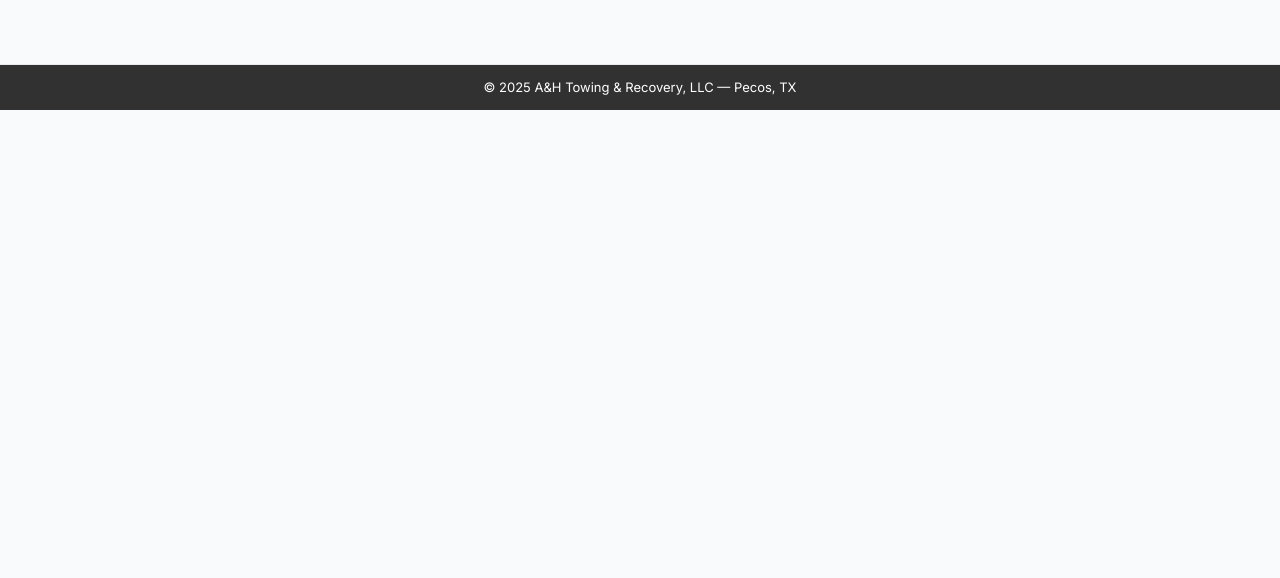
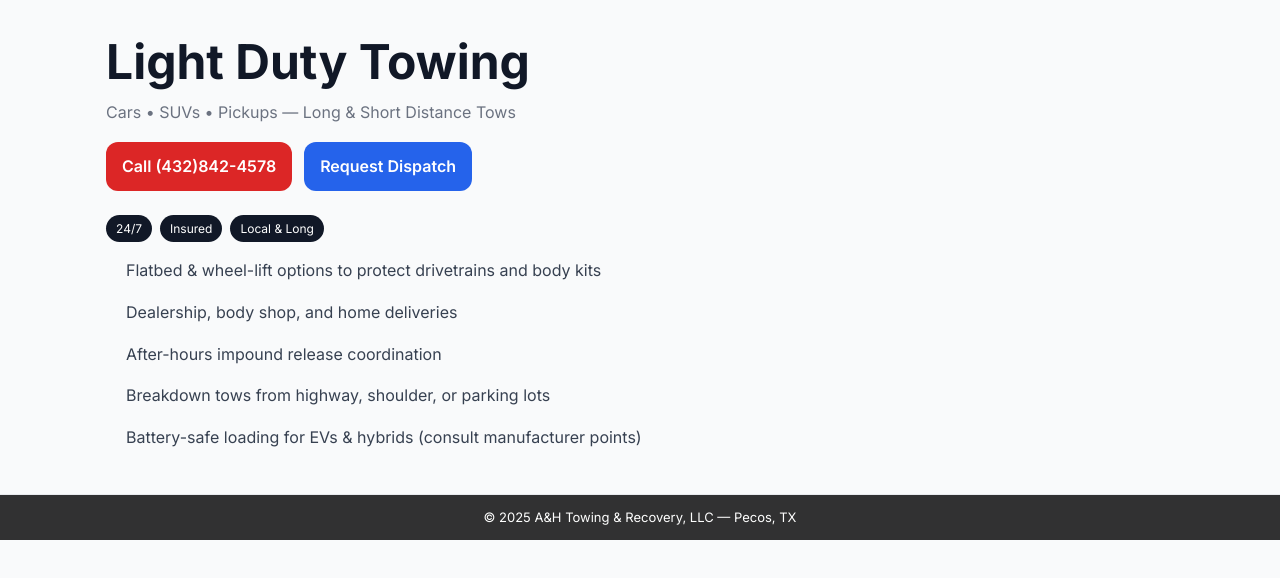
Before and after one commit to davidlibby1415-prog/A-H-Towing-and-Recovery, a Next.js app: page /light-duty-towing in a window 1280 px wide. Shown: the top 578 px of the page. Built offline with nearby package versions, Linux system fonts and the light colour scheme.

Commit message:
Update ServicePage.jsx

```diff
--- a/components/ServicePage.jsx
+++ b/components/ServicePage.jsx
@@ -1,3 +1,4 @@
+// components/ServicePage.jsx
 "use client";
 
 export default function ServicePage({
@@ -9,16 +10,24 @@ export default function ServicePage({
   fallbackPoster = "/Videos/fallback.jpg",
 }) {
   return (
-    <main style={{ padding: "32px 16px" }}>
-      {/* content */}
+    <main style={{ padding: "32px 16px", maxWidth: 1100, margin: "0 auto" }}>
+      <h1 style={{ margin: 0, fontSize: "clamp(28px,5vw,48px)" }}>{title}</h1>
+      {subtitle && <p style={{ marginTop: 8, color: "#6b7280" }}>{subtitle}</p>}
+
+      <div style={{ display: "flex", gap: 12, marginTop: 16, flexWrap: "wrap" }}>
+        <a href="tel:+14328424578" style={btn("#dc2626")}>Call (432)842-4578</a>
+        <a href="sms:+14328424578?&body=Hi%20A%26H%20Towing%2C%20I%20need%20assistance%20at%20[location]%20with%20[vehicle]%20-%20please%20call%20me%20back." style={btn("#2563eb")}>
+          Request Dispatch
+        </a>
+      </div>
+
       {heroVideoSrc && (
-        <div style={{ position: "relative", paddingBottom: "56.25%", height: 0, overflow: "hidden", borderRadius: 16 }}>
+        <div style={{
+          position: "relative", paddingBottom: "56.25%", height: 0,
+          overflow: "hidden", borderRadius: 16, boxShadow: "0 8px 24px rgba(0,0,0,.15)", marginTop: 16
+        }}>
           <video
-            autoPlay
-            muted
-            loop
-            playsInline
-            poster={fallbackPoster}
+            autoPlay muted loop playsInline poster={fallbackPoster}
             style={{ position: "absolute", inset: 0, width: "100%", height: "100%", objectFit: "cover" }}
           >
             <source src={heroVideoSrc} type="video/mp4" />
@@ -26,7 +35,29 @@ export default function ServicePage({
           </video>
         </div>
       )}
-      {/* badges + bullets ... */}
+
+      {badges?.length > 0 && (
+        <div style={{ display: "flex", gap: 8, flexWrap: "wrap", marginTop: 24 }}>
+          {badges.map((b, i) => (
+            <span key={i} style={{
+              background: "#111827", color: "#fff", padding: "4px 10px",
+              borderRadius: 999, fontSize: 12
+            }}>
+              {b.label}
+            </span>
+          ))}
+        </div>
+      )}
+
+      {bullets?.length > 0 && (
+        <ul style={{ marginTop: 12, paddingLeft: 20, color: "#374151" }}>
+          {bullets.map((t, i) => <li key={i} style={{ marginBottom: 8 }}>{t}</li>)}
+        </ul>
+      )}
     </main>
   );
 }
+
+function btn(bg) {
+  return { background: bg, color: "#fff", padding: "12px 16px", borderRadius: 12, textDecoration: "none", fontWeight: 600 };
+}
```
